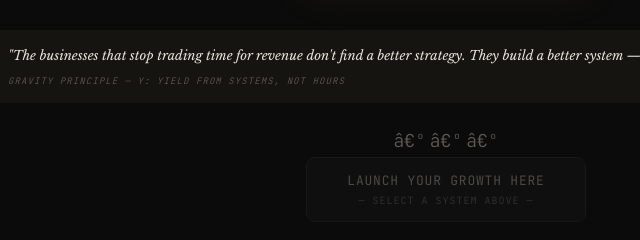
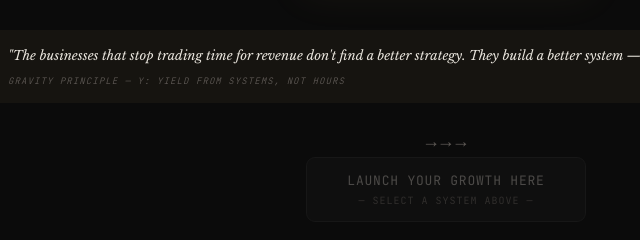
Before and after one commit to ZDJ-VENTURES888/rsd-qualify, a website: page public/pages/rsd-funnel-page-08-packages.html in a window 1280 px wide. Shown: the part 982-1222 px from the top of the page, 194-834 px from the left. Drawn offline with nearby package versions, Linux system fonts and the light colour scheme.

Commit message:
fix: clean up arrow span mojibake in funnel pages
- Replaced 0xE2 0x20AC 0xBA byte sequence with proper right arrow (U+2192)
- Fixes 3 corrupted arrow characters in span class=arr blocks on Page 8 packages
- Swept all funnel pages for the same pattern as a precaution

```diff
--- a/public/pages/rsd-funnel-page-08-packages.html
+++ b/public/pages/rsd-funnel-page-08-packages.html
@@ -211,7 +211,7 @@ h2{font-family:var(--fd);font-size:clamp(20px,4vw,30px);font-weight:700;line-hei
   <!-- â”€â”€ Launch Your Growth Here â”€â”€ -->
   <div class="launch-wrap" id="launchWrap">
     <div class="launch-arrows">
-      <span class="arr">â€º</span><span class="arr">â€º</span><span class="arr">â€º</span>
+      <span class="arr">→</span><span class="arr">→</span><span class="arr">→</span>
     </div>
     <button class="launch-btn" id="launchBtn" onclick="goNext()">
       Launch Your Growth Here
```
